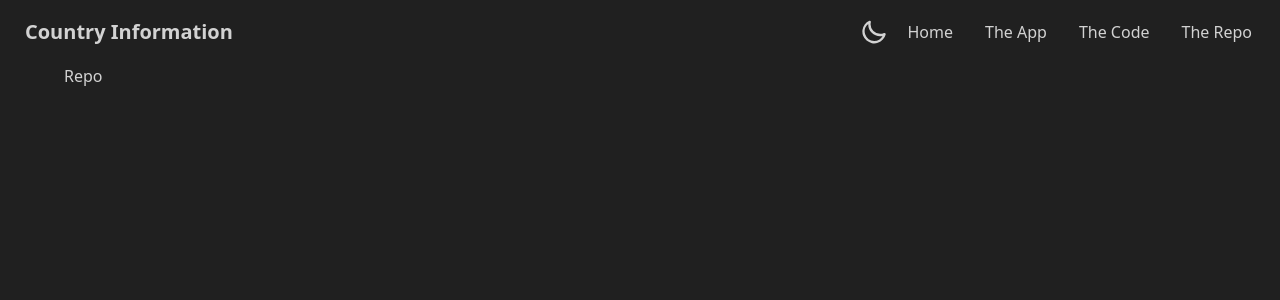
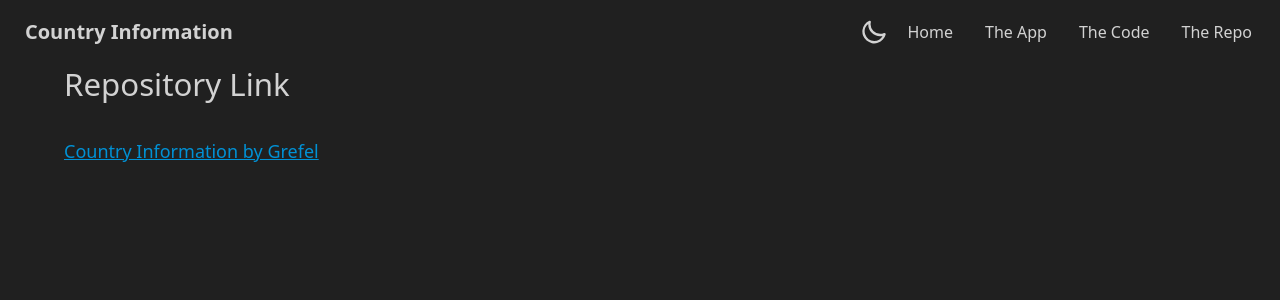
Before and after one commit to grefelnable/country-information, a React (Create React App) app: page /repo in a window 1280 px wide. Shown: the top 300 px of the page. Built offline with nearby package versions, Linux system fonts and the light colour scheme.

Commit message:
Modify Repo and add link to the github repo of the app

```diff
--- a/src/pages/Repo.js
+++ b/src/pages/Repo.js
@@ -1,7 +1,19 @@
 import React from "react";
 
 const Repo = () => {
-  return <div>Repo</div>;
+  return (
+    <div>
+      <h3 className="mb-8">Repository Link</h3>
+      <a
+        href="https://github.com/grefelnable/country-information"
+        target="_blank"
+        rel="noreferrer noopener"
+        className="link link-info text-lg"
+      >
+        Country Information by Grefel
+      </a>
+    </div>
+  );
 };
 
 export default Repo;
```
